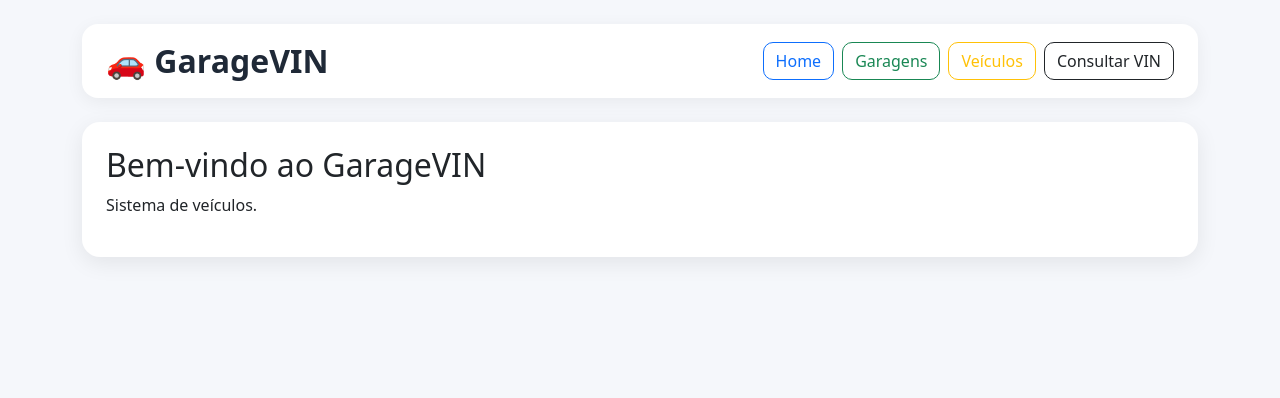
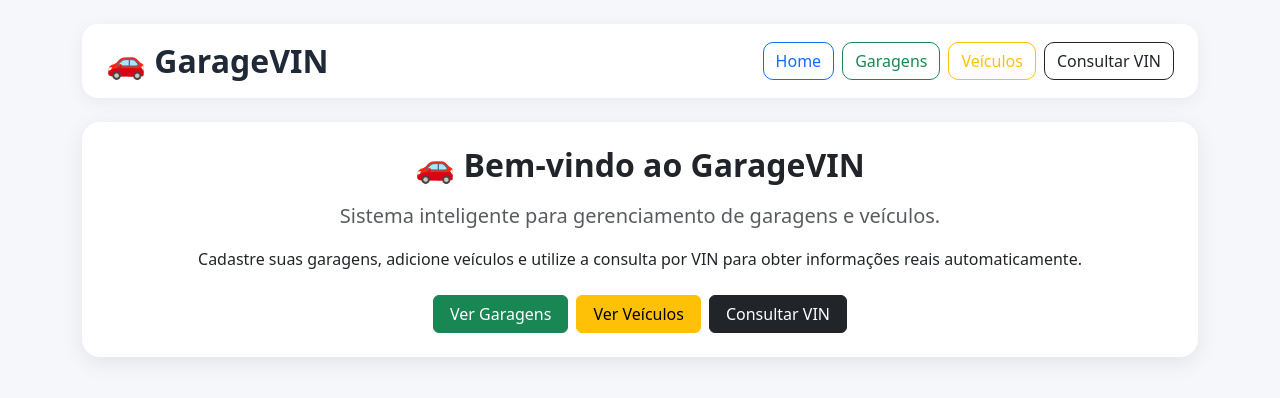
Before and after one commit to Gabrieldanttasx/wsBackend-Fabrica26.1, a Django app: page / in a window 1280 px wide. Shown: the top 398 px of the page. Run offline with Django 5.2, Linux system fonts and the light colour scheme.

Commit message:
style: ajusta layout da home e botões

```diff
--- a/garagem/templates/garagem/home.html
+++ b/garagem/templates/garagem/home.html
@@ -1,6 +1,30 @@
 {% extends 'garagem/base.html' %}
 
 {% block content %}
-<h2>Bem-vindo ao GarageVIN</h2>
-<p>Sistema de veículos.</p>
+<div class="text-center">
+    <h2 class="fw-bold mb-3">🚗 Bem-vindo ao GarageVIN</h2>
+
+    <p class="text-muted fs-5">
+        Sistema inteligente para gerenciamento de garagens e veículos.
+    </p>
+
+    <p class="mt-3">
+        Cadastre suas garagens, adicione veículos e utilize a consulta por VIN
+        para obter informações reais automaticamente.
+    </p>
+
+    <div class="mt-4 d-flex justify-content-center gap-2 flex-wrap">
+        <a href="{% url 'listar_garagens' %}" class="btn btn-success px-3">
+            Ver Garagens
+        </a>
+
+        <a href="{% url 'listar_veiculos' %}" class="btn btn-warning px-3">
+            Ver Veículos
+        </a>
+
+        <a href="{% url 'consultar_vin' %}" class="btn btn-dark px-3">
+            Consultar VIN
+        </a>
+    </div>
+</div>
 {% endblock %}
```
